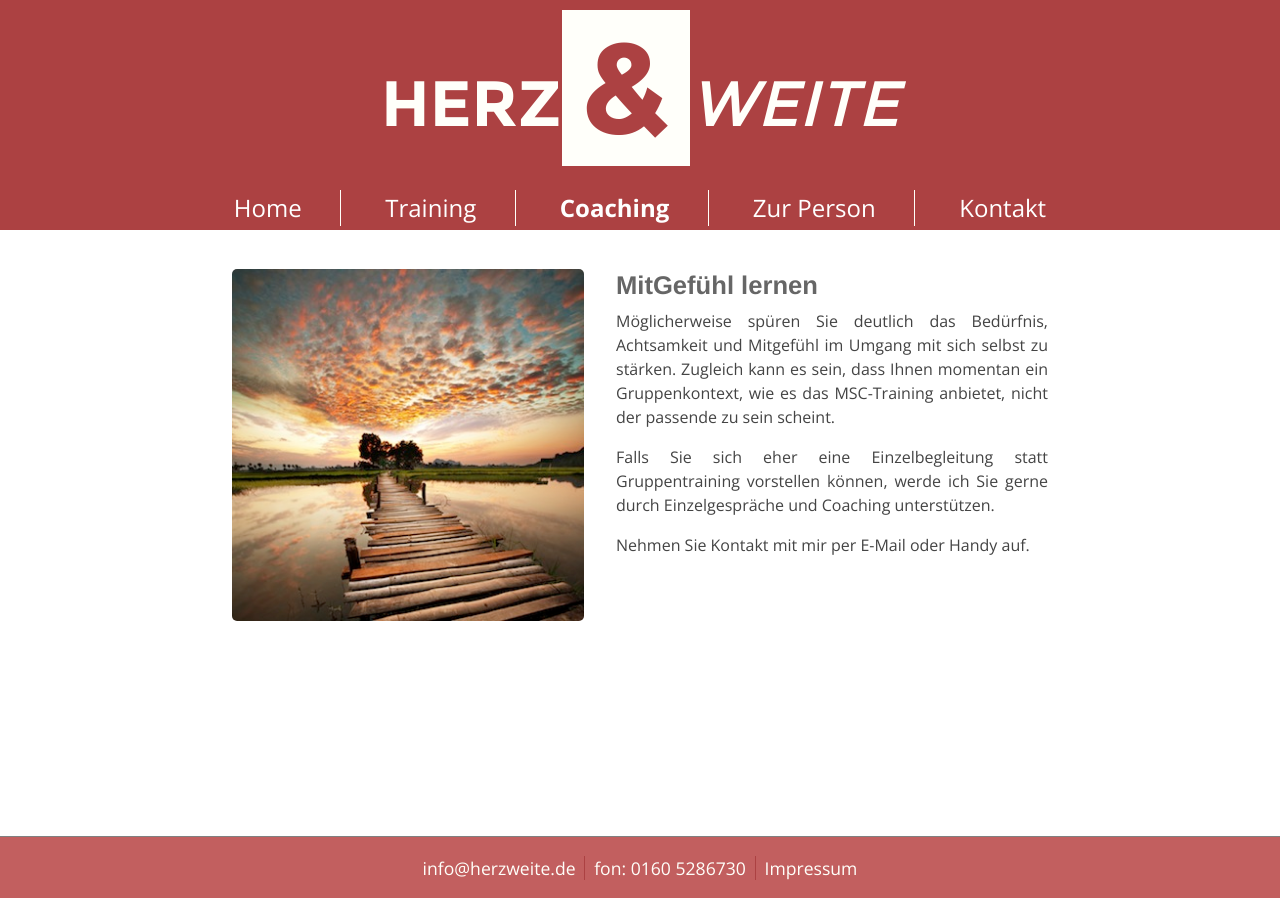
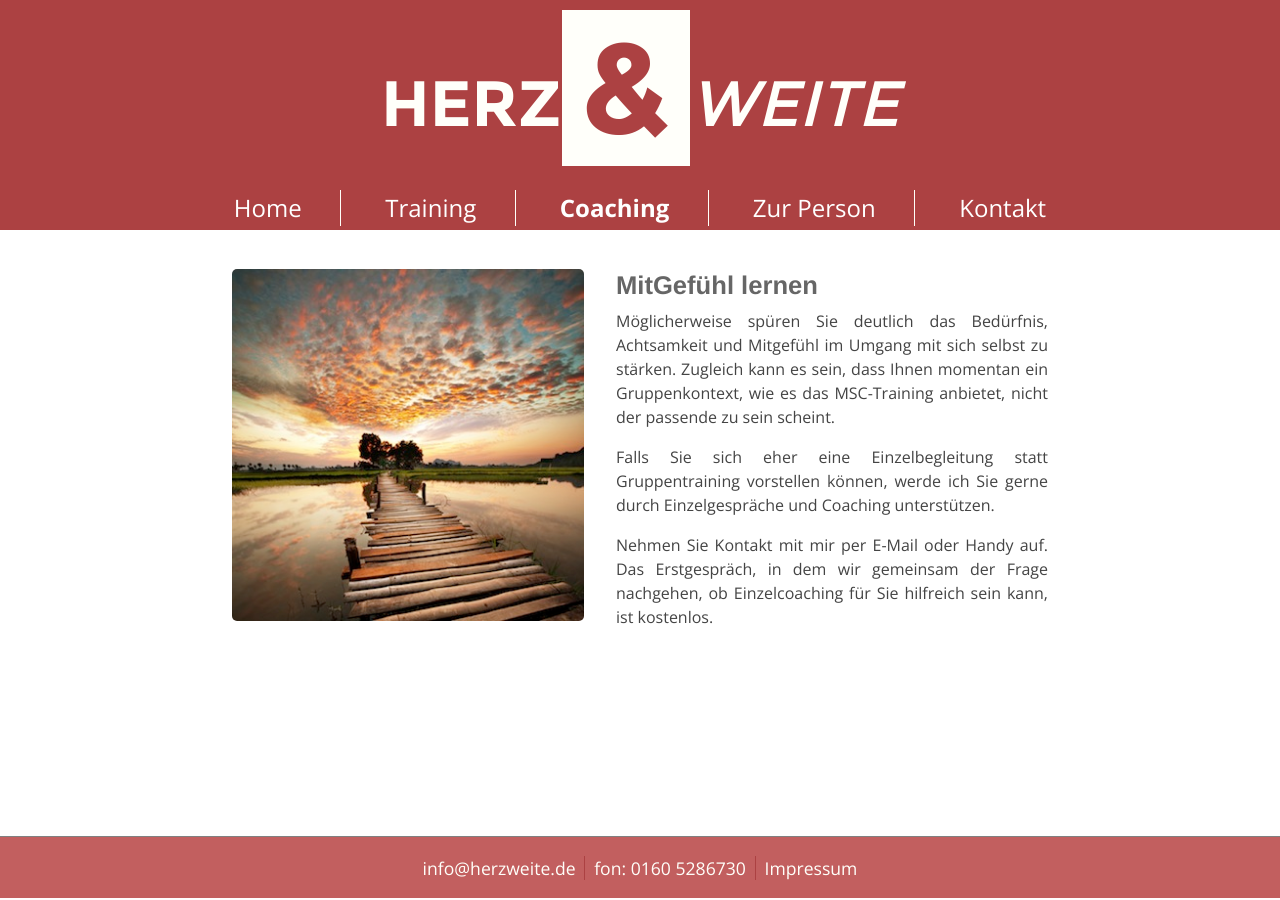
Before and after one commit to herzweite/herzweite.github.io, a Jekyll site: the page built from coaching.md, in a window 1280 px wide. Built offline with Jekyll 4.4.1, drawn with Linux system fonts in a browser that asks for light colours.

Commit message:
Update coaching.md

```diff
--- a/coaching.md
+++ b/coaching.md
@@ -10,4 +10,4 @@ Möglicherweise spüren Sie deutlich das Bedürfnis, Achtsamkeit und Mitgefühl
 
 Falls Sie sich eher eine Einzelbegleitung statt Gruppentraining vorstellen können, werde ich Sie gerne durch Einzelgespräche und Coaching unterstützen.
 
-Nehmen Sie Kontakt mit mir per E-Mail oder Handy auf.
+Nehmen Sie Kontakt mit mir per E-Mail oder Handy auf. Das Erstgespräch, in dem wir gemeinsam der Frage nachgehen, ob Einzelcoaching für Sie hilfreich sein kann, ist kostenlos.
```
